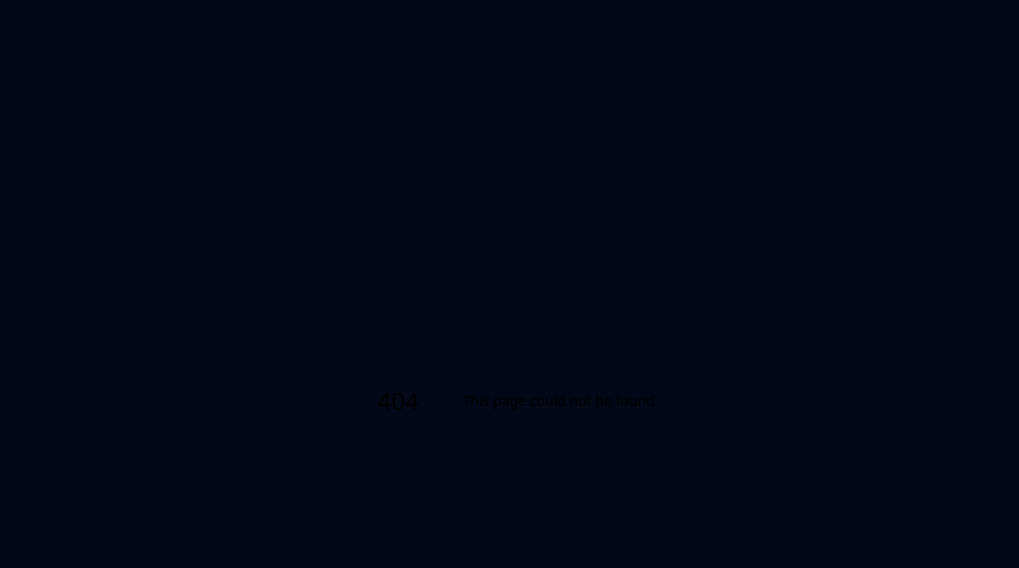
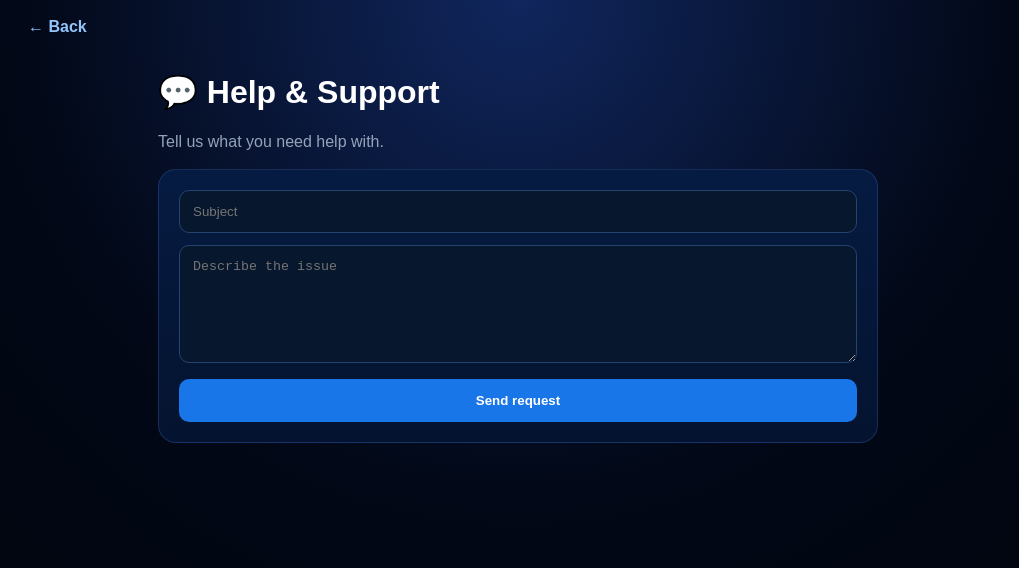
Before and after one commit to MrDan001/ludo-live, a Next.js app: page /support in a window 1280 px wide. Before the commit this address had no page. Shown: the top 568 px of the page, without its empty margins (122-1141 px from the left). Built offline with nearby package versions, Linux system fonts and the light colour scheme.

Commit message:
Add functional help and support page

```diff
--- /dev/null
+++ b/app/support/page.tsx
@@ -0,0 +1,4 @@
+"use client";
+import {useState} from "react";import AppFrame from "../_components/AppFrame";
+export default function Support(){const[message,setMessage]=useState("");const[subject,setSubject]=useState("");return <AppFrame back="/settings"><div style={{maxWidth:720,margin:"0 auto"}}><h1>💬 Help & Support</h1><p style={{color:"#94a3b8"}}>Tell us what you need help with.</p><section style={panel}><input value={subject} onChange={e=>setSubject(e.target.value)} placeholder="Subject" style={input}/><textarea placeholder="Describe the issue" rows={6} style={input} id="support-message"/><button onClick={()=>{const body=(document.getElementById("support-message") as HTMLTextAreaElement)?.value.trim();if(!subject.trim()||!body){setMessage("Please enter a subject and message.");return}setMessage("Thanks. Your support request has been prepared. Please use the support contact configured for Ludo Live.")}} style={button}>Send request</button>{message&&<p style={{color:"#86efac"}}>{message}</p>}</section></div></AppFrame>}
+const panel={marginTop:18,padding:20,borderRadius:18,background:"linear-gradient(180deg,#061b42,#04132f)",border:"1px solid rgba(78,125,211,.25)"};const input={width:"100%",boxSizing:"border-box" as const,marginBottom:12,padding:13,borderRadius:10,border:"1px solid #24436e",background:"#07172d",color:"#fff"};const button={width:"100%",padding:14,border:0,borderRadius:10,background:"#1976e8",color:"#fff",fontWeight:900};
```
